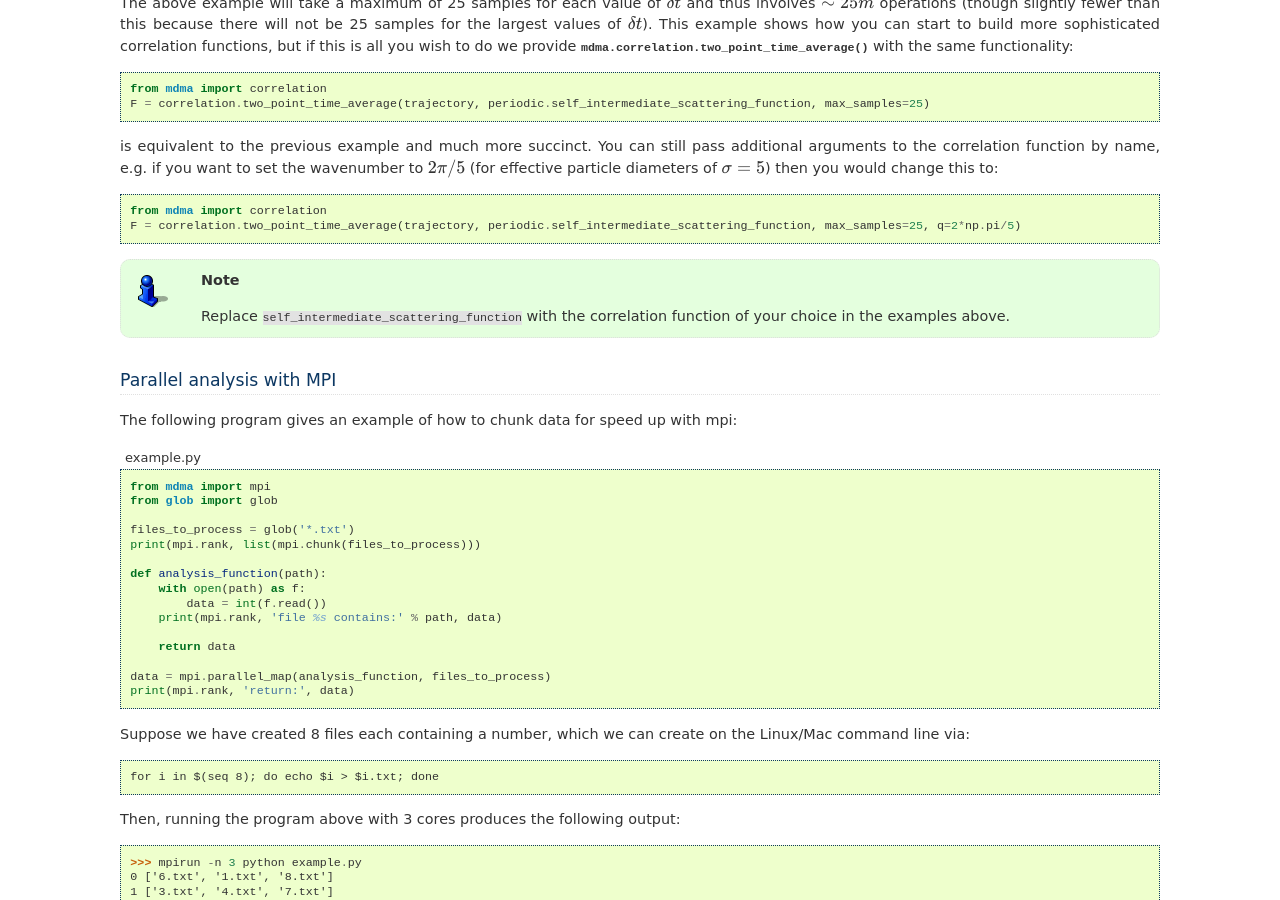
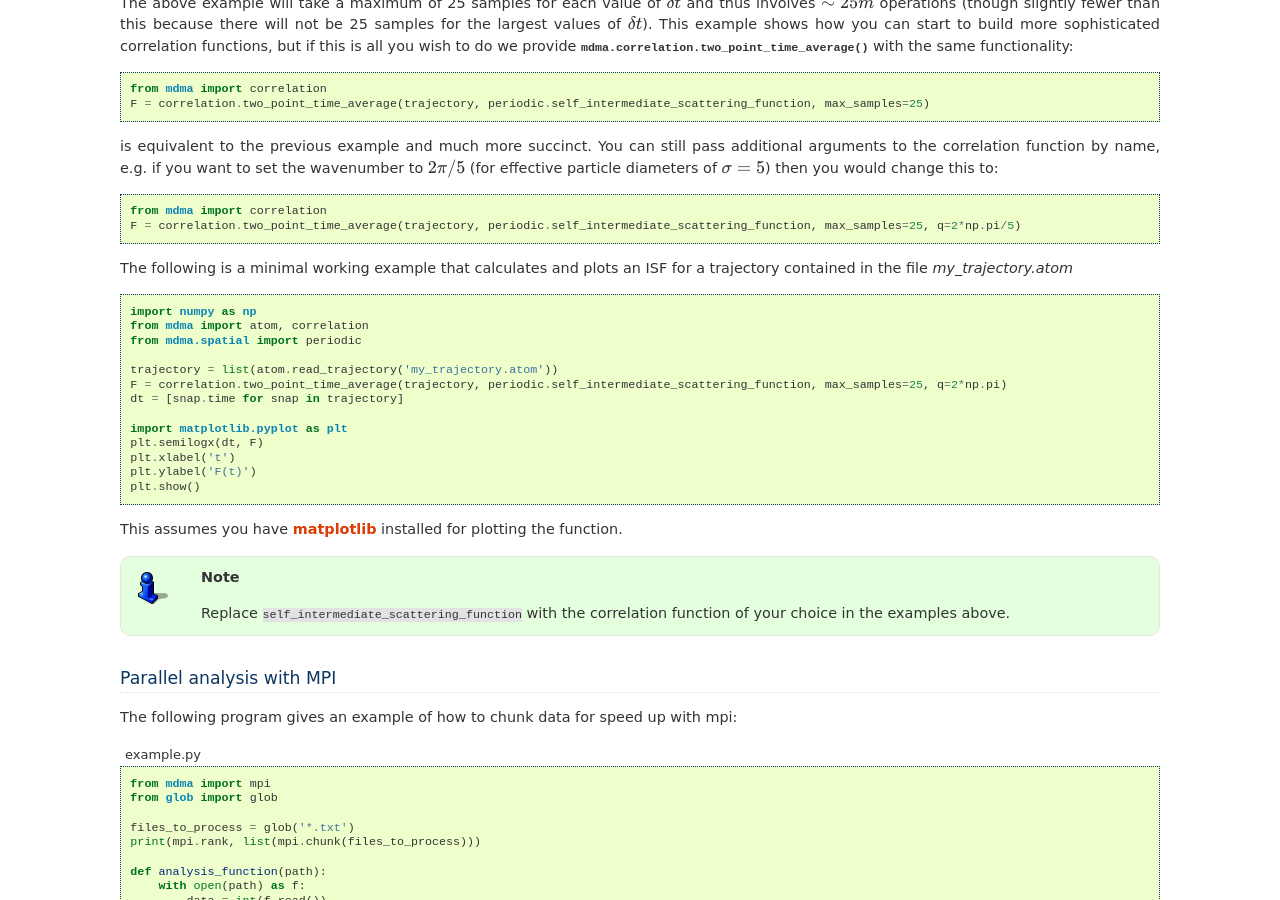
Before and after one commit to tranqui/MDMAmazing, a Sphinx documentation site: the page built from docs/source/examples.rst, in a window 1280 px wide and 900 px high, scrolled down 8134 px. Built offline with Sphinx 7.4.7, drawn with Linux system fonts in a browser that asks for light colours; pages that are not in the unit, such as notebooks, are missing from menus.

Commit message:
Added minimal working example for time-averaged correlation functions to documentation.

```diff
--- a/docs/source/examples.rst
+++ b/docs/source/examples.rst
@@ -396,6 +396,24 @@ You can still pass additional arguments to the correlation function by name, e.g
   from mdma import correlation
   F = correlation.two_point_time_average(trajectory, periodic.self_intermediate_scattering_function, max_samples=25, q=2*np.pi/5)
 
+The following is a minimal working example that calculates and plots an ISF for a trajectory contained in the file `my_trajectory.atom` ::
+
+  import numpy as np
+  from mdma import atom, correlation
+  from mdma.spatial import periodic
+
+  trajectory = list(atom.read_trajectory('my_trajectory.atom'))
+  F = correlation.two_point_time_average(trajectory, periodic.self_intermediate_scattering_function, max_samples=25, q=2*np.pi)
+  dt = [snap.time for snap in trajectory]
+
+  import matplotlib.pyplot as plt
+  plt.semilogx(dt, F)
+  plt.xlabel('t')
+  plt.ylabel('F(t)')
+  plt.show()
+
+This assumes you have `matplotlib <https://matplotlib.org>`_ installed for plotting the function.
+
 .. note:: Replace :code:`self_intermediate_scattering_function` with the correlation function of your choice in the examples above.
 
 .. todo:: Vectorise the above and create a canonical implementation that we can use instead of having to do the looping manually.
```
Also changed, not shown: 16 other files.
